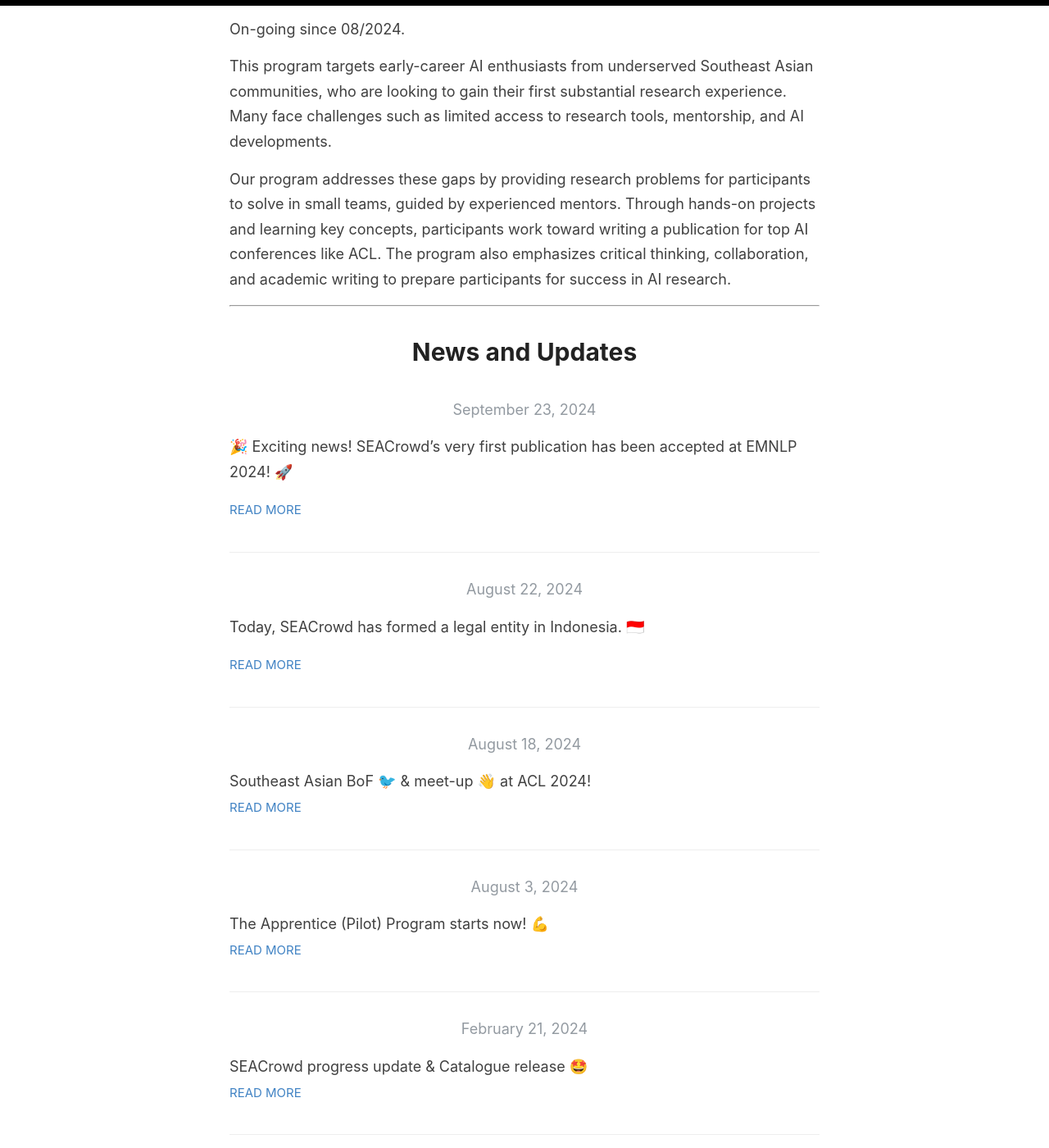
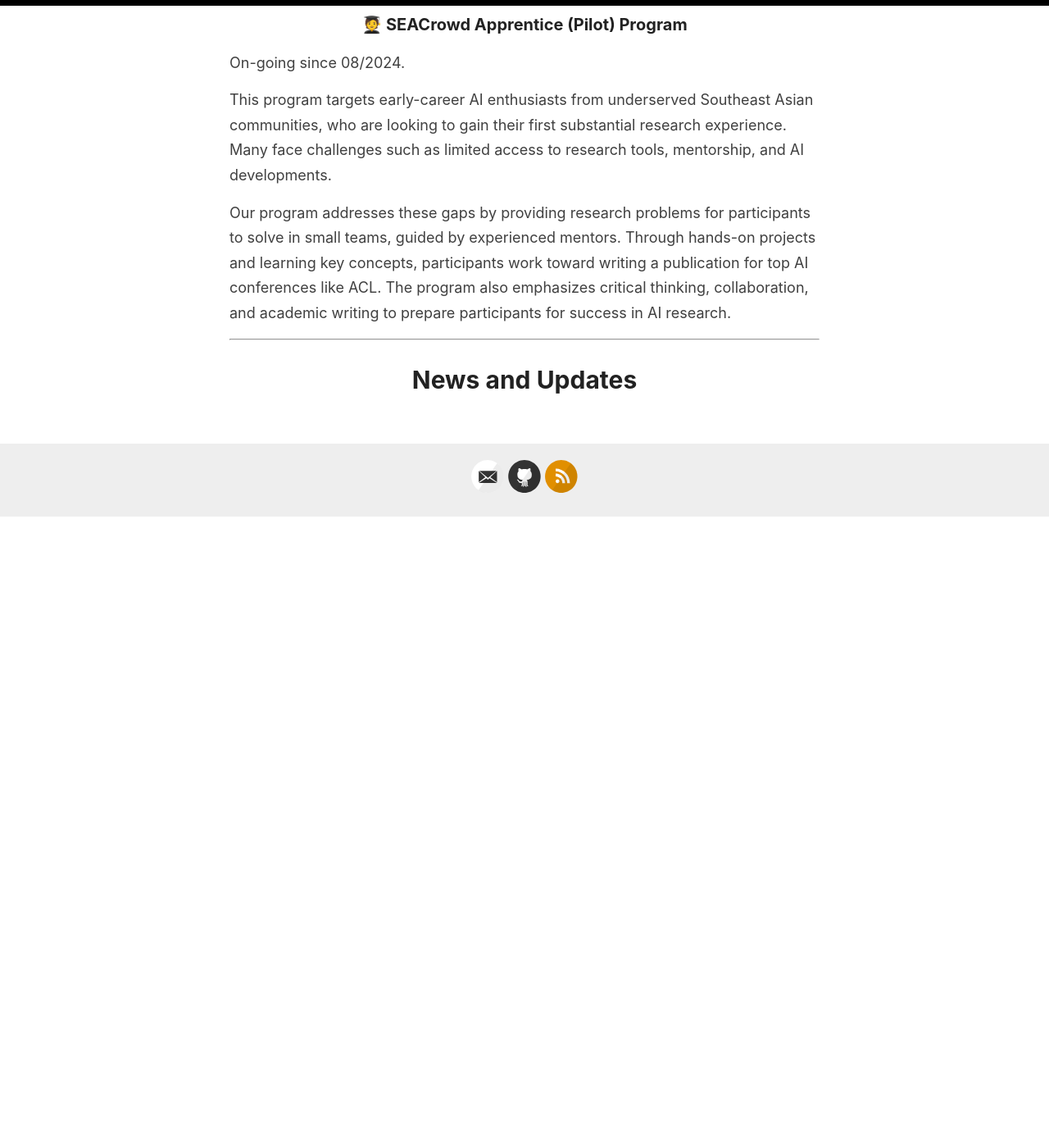
Before and after one commit to amitmerchant1990/reverie, a Jekyll site: the page built from index.md, in a window 1280 px wide and 1400 px high, scrolled down 1720 px. Shown: the whole window at 82% size. Built offline with Jekyll 4.4.1, drawn with Linux system fonts in a browser that asks for light colours; after the commit the page ends 2350 px from its top, so only the background shows below that; some of the changed text lies outside the part shown.

Commit message:
Update index.md

```diff
--- a/index.md
+++ b/index.md
@@ -58,52 +58,3 @@
 <hr/>
 
 # News and Updates
-
-<div class="posts">
-  {% for post in site.posts %}
-    <article class="post">
-      <a href="{{ site.baseurl }}{{ post.url }}">
-        <h1>{{ post.title }}</h1>
-        <div>
-          <p class="post_date">{{ post.date | date: "%B %e, %Y" }}</p>
-        </div>
-      </a>
-      <div class="entry">
-        {{ post.excerpt }}
-      </div>
-      <a href="{{ site.baseurl }}{{ post.url }}" class="read-more">Read More</a>
-    </article>
-  {% endfor %}
-</div>
-
-
-{{ site.total_pages }}
-{{ site.page }}
-
-
-{% if site.total_pages > 1 %}
-  <div class="pagination">
-    <!-- Previous Page Link -->
-    {% if site.page > 1 %}
-      <a href="{{ site.paginate_path | prepend: site.baseurl | replace: ':num', site.page | minus: 1 | replace: '//', '/' }}">&laquo; Prev</a>
-    {% else %}
-      <span>&laquo; Prev</span>
-    {% endif %}
-    <!-- Page Numbers -->
-    {% for page in (1..site.total_pages) %}
-      {% if page == site.page %}
-        <span class="current-page">{{ page }}</span>
-      {% elsif page == 1 %}
-        <a href="{{ site.baseurl }}/">{{ page }}</a>
-      {% else %}
-        <a href="{{ site.paginate_path | prepend: site.baseurl | replace: ':num', page | replace: '//', '/' }}">{{ page }}</a>
-      {% endif %}
-    {% endfor %}
-    <!-- Next Page Link -->
-    {% if site.page < site.total_pages %}
-      <a href="{{ site.paginate_path | prepend: site.baseurl | replace: ':num', site.page | plus: 1 | replace: '//', '/' }}">Next &raquo;</a>
-    {% else %}
-      <span>Next &raquo;</span>
-    {% endif %}
-  </div>
-{% endif %}
```
Also changed, not shown: other parts of index.md (+1 -1 lines).
